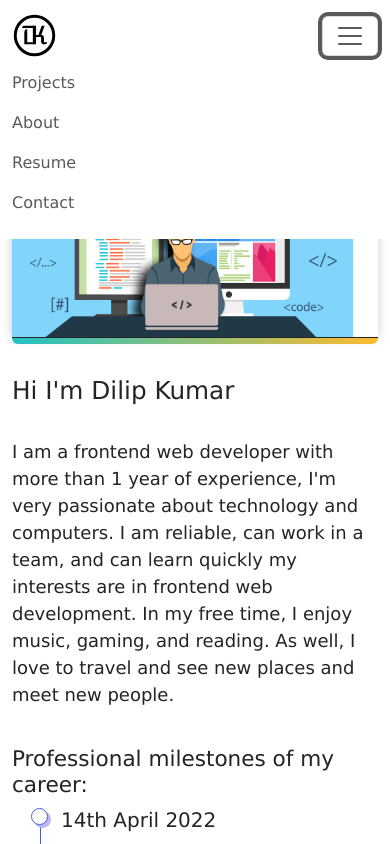
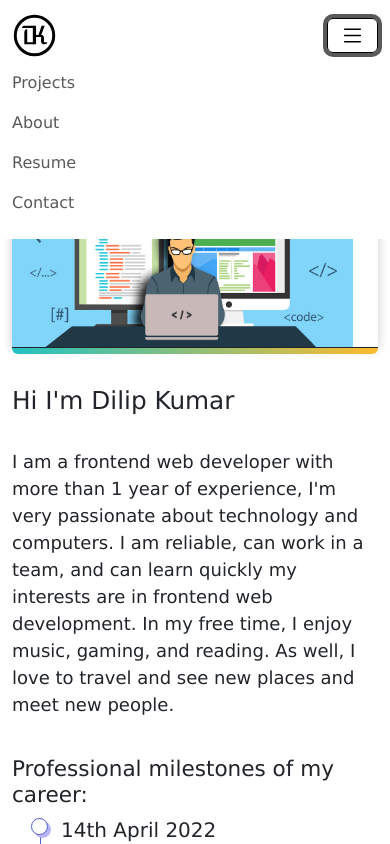
Before and after one commit to curiousdilip/website2023, a Next.js app: page /about in a window 390 px wide. Both pictures are taken after a click on the button "Toggle navigation". Shown: the top 844 px of the page. Built offline with nearby package versions, Linux system fonts and the light colour scheme.

Commit message:
Function to close mobile menu

```diff
--- a/app/about/about.css
+++ b/app/about/about.css
@@ -16,4 +16,8 @@
         margin: 32px 0 !important;
     }
 
+    #about {
+        margin-top: 80px;
+    }
+
 }
--- a/app/components/Header.jsx
+++ b/app/components/Header.jsx
@@ -1,22 +1,22 @@
 "use client"
-import React from 'react'
-import { useEffect, useState } from "react";
+import React, { useEffect, useState } from 'react';
 import { useRouter } from 'next/navigation';
 import classnames from 'classnames';
-import './header.css'
 import Image from 'next/image';
 import Link from 'next/link';
-import logoDark from "../../public/logo-black.svg"
-import logoLight from "../../public/logo-white.svg"
+import logoDark from '../../public/logo-black.svg';
+import logoLight from '../../public/logo-white.svg';
+import "./header.css"
 
 const Header = () => {
     const router = useRouter();
 
     useEffect(() => {
-        require("bootstrap/dist/js/bootstrap.bundle.min.js");
+        require('bootstrap/dist/js/bootstrap.bundle.min.js');
     }, []);
 
     const [scrolled, setScrolled] = useState(false);
+    const [menuOpen, setMenuOpen] = useState(false);
 
     const handleScroll = () => {
         setScrolled(window.scrollY > 10);
@@ -31,7 +31,7 @@ const Header = () => {
     }, []);
 
     const scroll = classnames({
-        'scrolled': scrolled,
+        scrolled: scrolled,
     });
 
     const isActive = (pathname) => {
@@ -40,11 +40,19 @@ const Header = () => {
 
     const logoImage = scrolled ? logoLight : logoDark;
 
+    const toggleMenu = () => {
+        setMenuOpen(!menuOpen);
+    };
+
+    const closeMenu = () => {
+        setMenuOpen(false);
+    };
+
     return (
         <header className={scroll}>
-            <nav className="navbar navbar-expand-lg fixed-top">
+            <nav className={`navbar navbar-expand-lg fixed-top ${menuOpen ? 'show' : ''}`}>
                 <div className="container">
-                    <Link href="/" className="navbar-brand">
+                    <Link href="/" className="navbar-brand" onClick={closeMenu}>
                         <Image
                             src={logoImage}
                             alt="Dilip Logo"
@@ -53,28 +61,37 @@ const Header = () => {
                             priority="true"
                         />
                     </Link>
-                    <button className="navbar-toggler" type="button" data-bs-toggle="collapse" data-bs-target="#main-header" aria-controls="main-header" aria-expanded="false" aria-label="Toggle navigation">
-                        <span className="navbar-toggler-icon"></span>
+                    <button
+                        className="navbar-toggler"
+                        type="button"
+                        data-bs-toggle="collapse"
+                        data-bs-target="#main-header"
+                        aria-controls="main-header"
+                        aria-expanded="false"
+                        aria-label="Toggle navigation"
+                        onClick={toggleMenu} // Toggle mobile menu on button click
+                    >
+                        <svg xmlns="http://www.w3.org/2000/svg" width="25" height="25" fill="currentColor" className="bi bi-list" viewBox="0 0 16 16"><path fillRule="evenodd" d="M2.5 12a.5.5 0 0 1 .5-.5h10a.5.5 0 0 1 0 1H3a.5.5 0 0 1-.5-.5zm0-4a.5.5 0 0 1 .5-.5h10a.5.5 0 0 1 0 1H3a.5.5 0 0 1-.5-.5zm0-4a.5.5 0 0 1 .5-.5h10a.5.5 0 0 1 0 1H3a.5.5 0 0 1-.5-.5z"></path></svg>
                     </button>
-                    <div className="collapse navbar-collapse" id="main-header">
+                    <div className={`collapse navbar-collapse ${menuOpen ? 'show' : ''}`} id="main-header">
                         <ul className="navbar-nav ms-auto mb-2 mb-lg-0">
                             <li className={`nav-item ${isActive('/projects')}`}>
-                                <Link href="/projects" className="nav-link">
+                                <Link href="/projects" className="nav-link" onClick={closeMenu}>
                                     Projects
                                 </Link>
                             </li>
                             <li className={`nav-item ${isActive('/about')}`}>
-                                <Link href="/about" className="nav-link">
+                                <Link href="/about" className="nav-link" onClick={closeMenu}>
                                     About
                                 </Link>
                             </li>
                             <li className={`nav-item ${isActive('/resume')}`}>
-                                <Link href="/resume" className="nav-link">
+                                <Link href="/resume" className="nav-link" onClick={closeMenu}>
                                     Resume
                                 </Link>
                             </li>
                             <li className={`nav-item ${isActive('/contact')}`}>
-                                <Link href="/contact" className="nav-link">
+                                <Link href="/contact" className="nav-link" onClick={closeMenu}>
                                     Contact
                                 </Link>
                             </li>
@@ -83,7 +100,7 @@ const Header = () => {
                 </div>
             </nav>
         </header>
-    )
-}
+    );
+};
 
-export default Header
+export default Header;
--- a/app/components/header.css
+++ b/app/components/header.css
@@ -9,3 +9,19 @@
 .scrolled .navbar .nav-link {
     color: #fff;
 }
+
+.navbar .navbar-toggler {
+    border: 1px solid black;
+}
+
+.scrolled .navbar .navbar-toggler {
+    border: 1px solid white;
+}
+
+.navbar .navbar-toggler svg {
+    color: #000;
+}
+
+.scrolled .navbar .navbar-toggler svg {
+    color: #fff;
+}
--- a/app/projects/projects.css
+++ b/app/projects/projects.css
@@ -63,4 +63,8 @@
     .projects {
         grid-template-columns: auto;
     }
+
+    #projects {
+        margin-top: 80px;
+    }
 }
--- a/app/resume/resume.css
+++ b/app/resume/resume.css
@@ -83,6 +83,10 @@
 }
 
 @media (max-width:768px) {
+    #resume {
+        margin-top: 80px;
+    }
+
     .company-time {
         flex-direction: column;
         align-items: start !important;
```
Also changed, not shown: app/contact/contact.css (+7 -0 lines).
